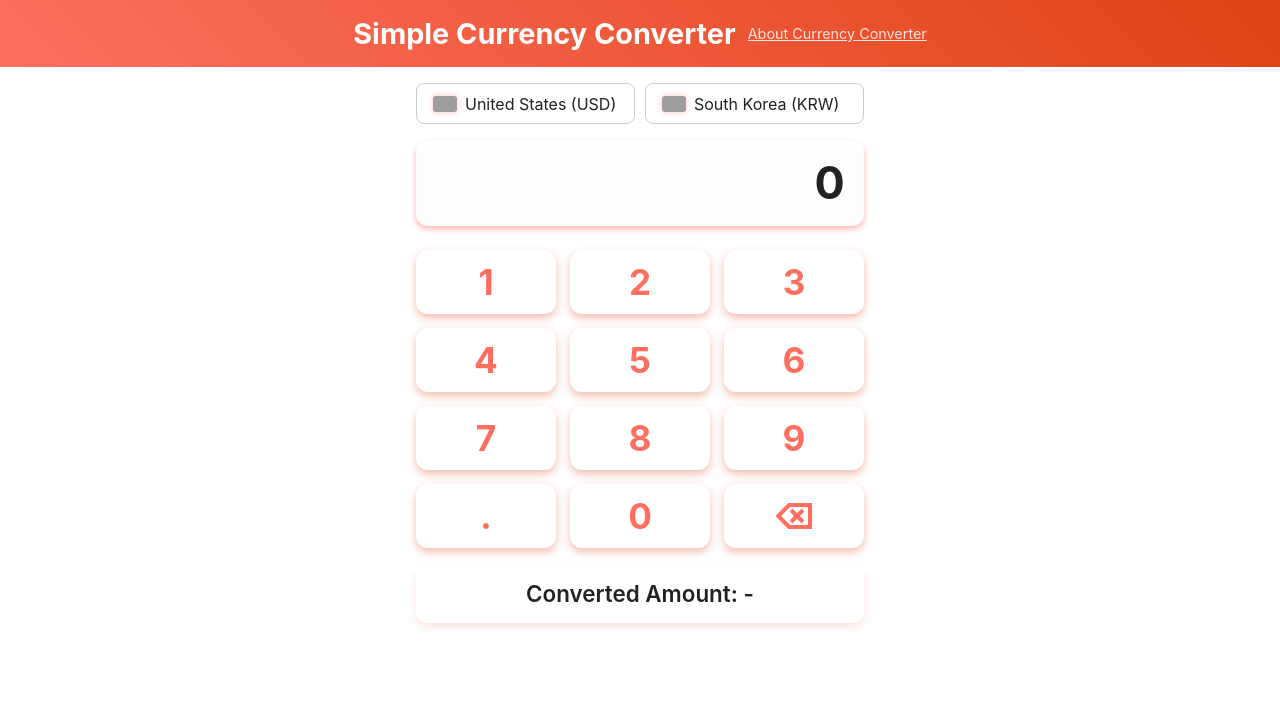
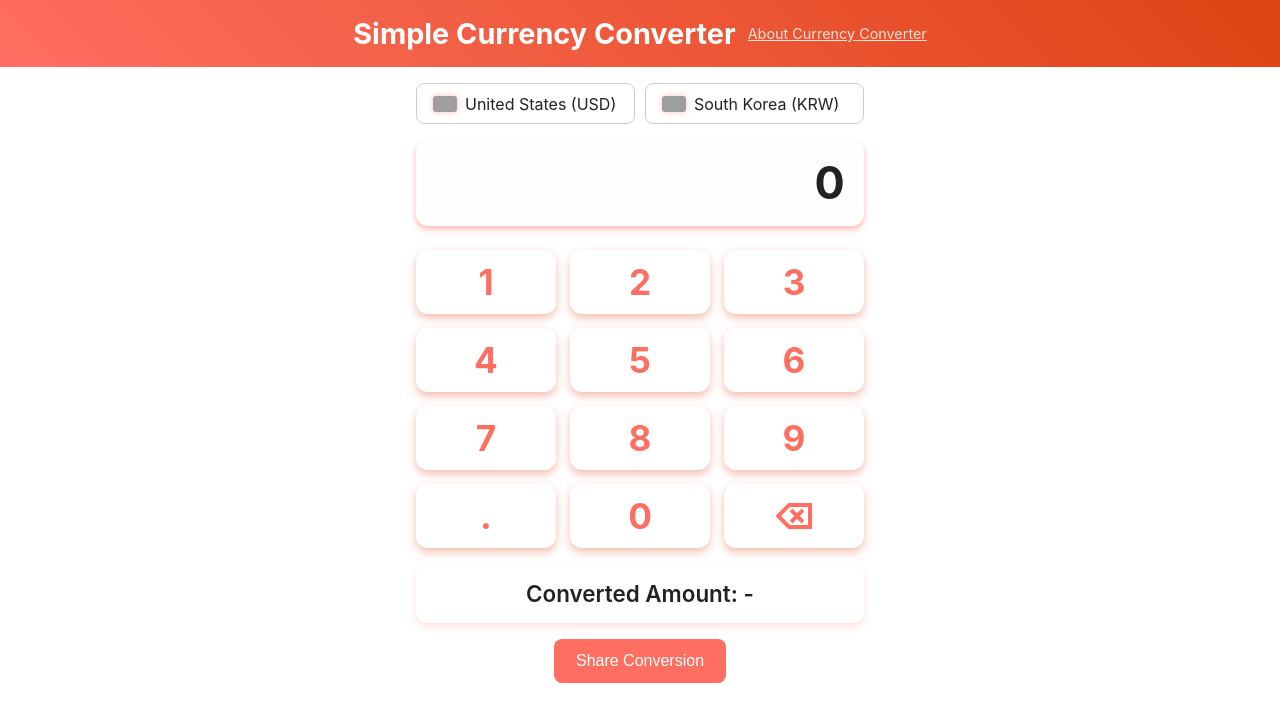
Before and after one commit to jinucheon0101/exchange_real, a plain HTML site: page index.html in a window 1280 px wide. Drawn offline with Linux system fonts and the light colour scheme; no server answers; grey boxes are pictures that could not be loaded.

Commit message:
Update index_11.html

```diff
--- a/index.html
+++ b/index.html
@@ -3,7 +3,7 @@
 <head>
 <meta charset="UTF-8" />
 <meta name="viewport" content="width=device-width, initial-scale=1, maximum-scale=1" />
-<title>Simple Currency Converter</title>
+<title>Simple Currency Converter with Share</title>
 
 <style>
   * { box-sizing: border-box; }
@@ -150,6 +150,23 @@
     margin-top: 0;
     margin-bottom: 0.5rem;
   }
+  #shareSection {
+    text-align: center;
+    margin-top: 1rem;
+  }
+  #shareBtn {
+    background: #ff6f61;
+    color: white;
+    border: none;
+    padding: 0.8rem 1.4rem;
+    font-size: 1rem;
+    border-radius: 8px;
+    cursor: pointer;
+    user-select: none;
+  }
+  #shareBtn:hover {
+    background: #de4313;
+  }
   @media (max-width: 480px) {
     #amountDisplay {
       font-size: 2.2rem;
@@ -216,6 +233,9 @@
     Converted Amount: <span id="convertedAmount">-</span>
   </div>
 
+  <div id="shareSection">
+    <button id="shareBtn">Share Conversion</button>
+  </div>
 </main>
 
 <script>
```
